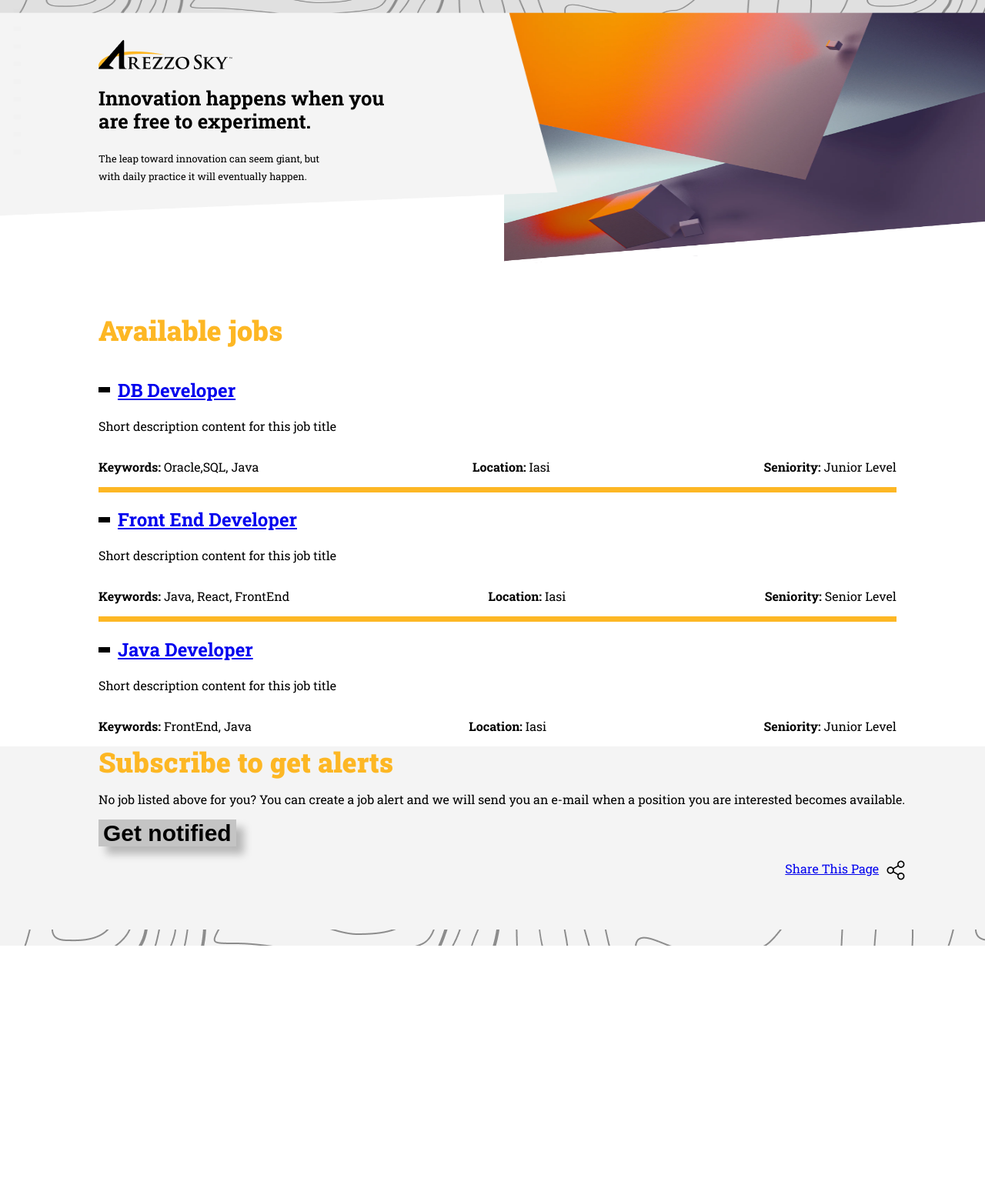
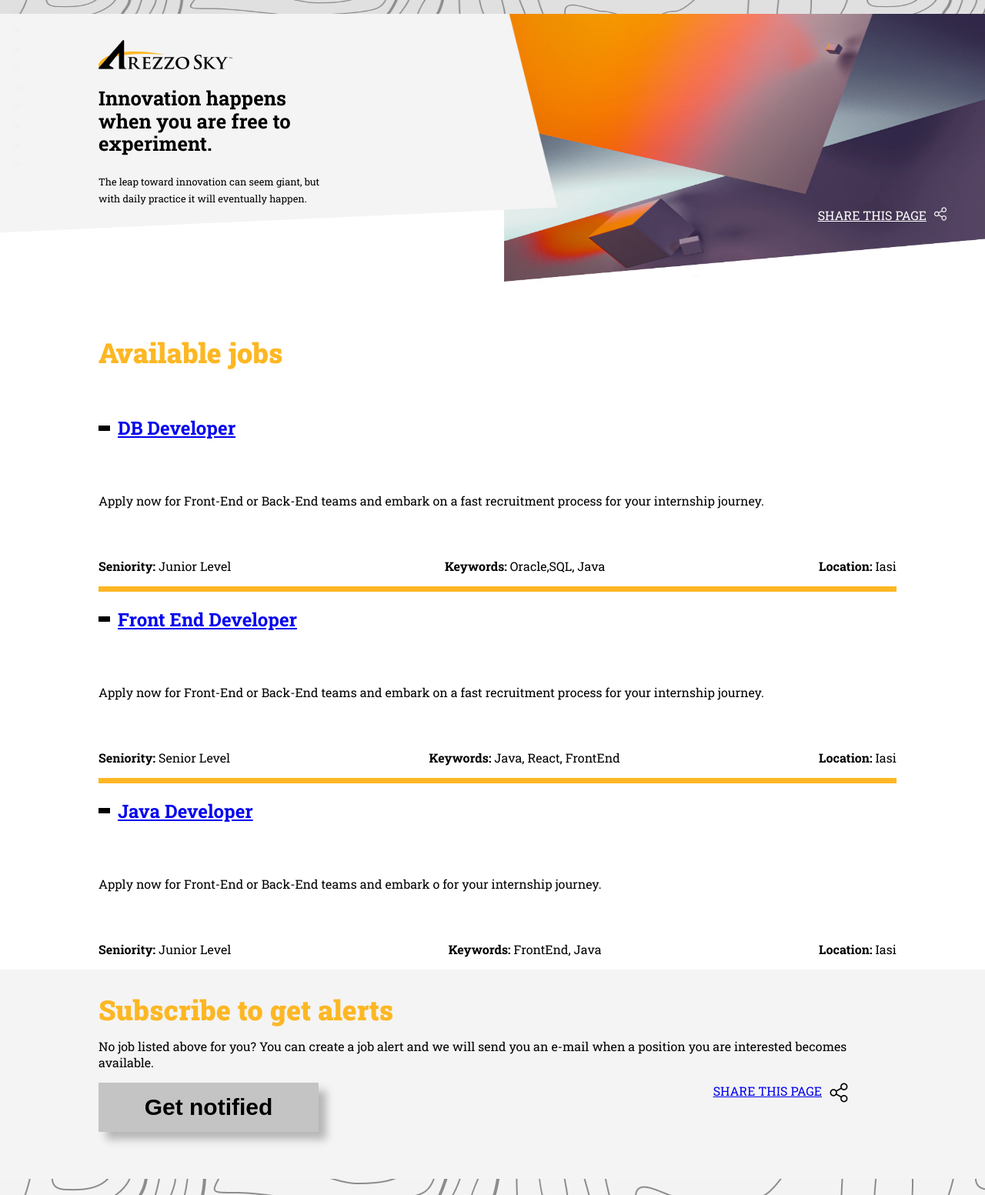
Before and after one commit to dhananjay-fe/dhananjay-fe.github.io, a Jekyll site: the page built from index.md, in a window 1280 px wide. Shown: the whole page at 77% size. Built offline with Jekyll 4.4.1, drawn with Linux system fonts in a browser that asks for light colours; before the commit the page ends 1229 px from its top, so only the background shows below that.

Commit message:
share page button_alignments

```diff
--- a/_jobs/database.md
+++ b/_jobs/database.md
@@ -1,6 +1,6 @@
 ---
 title: DB Developer
-description: Short description content for this job title
+description: Apply now for Front-End or Back-End teams and embark on a fast recruitment process for your internship journey.
 Keywords: Oracle,SQL, Java
 location: Iasi
 Seniority: Junior Level
--- a/_jobs/front-end.md
+++ b/_jobs/front-end.md
@@ -1,6 +1,6 @@
 ---
 title: Front End Developer
-description: Short description content for this job title
+description: Apply now for Front-End or Back-End teams and embark on a fast recruitment process for your internship journey.
 Keywords: Java, React, FrontEnd
 location: Iasi
 Seniority: Senior Level
--- a/_jobs/java.md
+++ b/_jobs/java.md
@@ -1,6 +1,6 @@
 ---
 title: Java Developer
-description: Short description content for this job title
+description: Apply now for Front-End or Back-End teams and embark o for your internship journey.
 Keywords: FrontEnd, Java
 location: Iasi
 Seniority: Junior Level
--- a/assets/css/main.css
+++ b/assets/css/main.css
@@ -229,7 +229,8 @@ body {
     background: #F4F4F4;
     width: 100%;
     display: flex;
-    padding-bottom: 5%;
+    padding-bottom: 2.5%;
+    padding-top: 2.5%;
     /* justify-content: space-around; */
 }
 
@@ -270,6 +271,12 @@ color: #FDB724;
 
 }
 
+#jobs-flex{
+
+    display: flex;
+    flex-direction: column;
+}
+
 .second-page-headline{
     font-weight: 900;
     font-size: 26px;
@@ -278,6 +285,8 @@ color: #FDB724;
 
 #subscribe{
     margin-left: 10%;
+    width: 90%;
+    margin-right: 10%;
 }
 
 #sub-text{
@@ -299,38 +308,25 @@ line-height: 112.5%;
 margin-bottom: 0.045%; */
 
 background: #C4C4C4;
-box-shadow: 10px 10px 10px rgba(0, 0, 0, 0.25);
+box-shadow: 10px 10px 10px 0px rgba(0, 0, 0, 0.25);
 font-weight: 900;
 border: none;
 font-size: 30px;
-line-height: 112.5%;
+line-height: 1.125;
 /* or 34px */
 color: #000000;
 margin-bottom: 10%;
+width: 286px;
+height: 64px;
 
 }
-.notified-block{
-    display:inline-block;
-}
+/* .notified-block{
+    /* display:inline-block; */
+/* } */
 
-#share-link-home{
-    width: 193px;
-    height: 56px;
-    left: 1026px;
-    top: 2248px;
-
-    font-family: Roboto Slab;
-    font-style: normal;
-    font-weight: normal;
-    font-size: 20px;
-    line-height: 175%;
-    /* or 35px */
-
-    text-decoration-line: underline;
-    font-variant: small-caps;
-
-    color: #000000;
-	align-items: right;
+.share-link-home{
+    display: flex;
+    justify-content: space-between;
 }
 
 
@@ -354,8 +350,10 @@ background: none;
 /* or 34px */
 color: #FFFFFF;
 background: #FDB724;
-box-shadow: 10px 10px 10px rgba(0, 0, 0, 0.25);
+box-shadow: 10px 10px 10px 0px rgba(0, 0, 0, 0.25);
 margin-bottom: 11%;
+height: 105px;
+width: 352px;
 
 }
 
@@ -364,15 +362,15 @@ margin-bottom: 11%;
 
 .logo-container2 .job-title{
     line-height: 100%;
-    padding-top: 2%;
-    font-size: 4vw;
+    padding-top: 1%;
+    font-size: 2.8vw;
 
 }
 
 .logo-container2 .job-pointers{
 
     line-height: 25%;
-    padding-top: 3%;
+    padding-top: 1%;
     padding-bottom: 3%;
 }
 
--- a/index.md
+++ b/index.md
@@ -20,10 +20,14 @@ layout: none
             <section class="sec1">
               <div class = "logo-container">
                 <div class = "company-logo" ></div>
-                <span id = "innovate">Innovation happens when you are free to experiment.</span>
+                <span id = "innovate">Innovation happens<br> when you are free to<br> experiment.</span>
                 <span id = "leap">The leap toward innovation can seem giant, but with daily practice it will eventually happen.</span>
               </div>
             </section>
+                          <a href="#" style="float: right;color:white;">
+                            SHARE THIS PAGE
+                            <img src="/assets/images/image2.png" style="float: right;margin-left:10px;margin-right:50px;" />
+                          </a>
       </div>
   </section>
 
@@ -32,7 +36,7 @@ layout: none
   <section class="sec2">
     <div id="job-list">
       <h1 id = "job-lst-txt" >Available jobs</h1>
-      <div  class="uk-margin uk-card uk-card-default uk-card-body">
+      <div  class="uk-margin uk-card uk-card-default uk-card-body" id="jobs-flex">
         {% for job in site.jobs %}
           <h2 class ="job-block">
             <div class="bullet-jobs">&nbsp;</div>
@@ -42,9 +46,9 @@ layout: none
           </h2>
           <p>{{ job.description | markdownify }}</p>
           <div id="job-info-row">
+            <p><b>Seniority:</b> {{  job.Seniority  }}</p>
             <p><b>Keywords: </b>{{ job.Keywords  }}</p>
             <p><b>Location: </b>{{ job.location  }}</p>
-            <p><b>Seniority:</b> {{  job.Seniority  }}</p>
           </div>
           {% if forloop.last == false %}
             <div id="job-lst-line"> </div>
@@ -59,13 +63,13 @@ layout: none
       <span id="sub-text">Subscribe to get alerts</span>
       <p>No job listed above for you? You can create a job alert and we will send you an e-mail when a position you are interested becomes available.</p>
             <div class="notified-block-container">
+                      <div class= "share-link-home">
                       <div class="notified-block">
-                            <button id="get-notified" class= "notified-block" onclick="window.location.href='https://forms.office.com/r/QSCWNvEukh'">Get notified</button>
+                            <button id="get-notified" onclick="window.location.href='https://forms.office.com/r/QSCWNvEukh'">Get notified</button>
                       </div>
-                      <div class= "share-link-home">
-                          <a href="#" style="float: right">
-                            Share This Page
-                            <img src="./assets/images/image1.png" style="float: right;margin-left: 10px;margin-right:10 px;" />
+                          <a href="#" >
+                            SHARE THIS PAGE
+                            <img src="./assets/images/image1.png" style="float: right;margin-left:10px;margin-right:50px;"/>
                           </a>
                       </div>
             </div>
```
Also changed, not shown: _layouts/default.html (+22 -6 lines), assets/images/image2.png (added).
